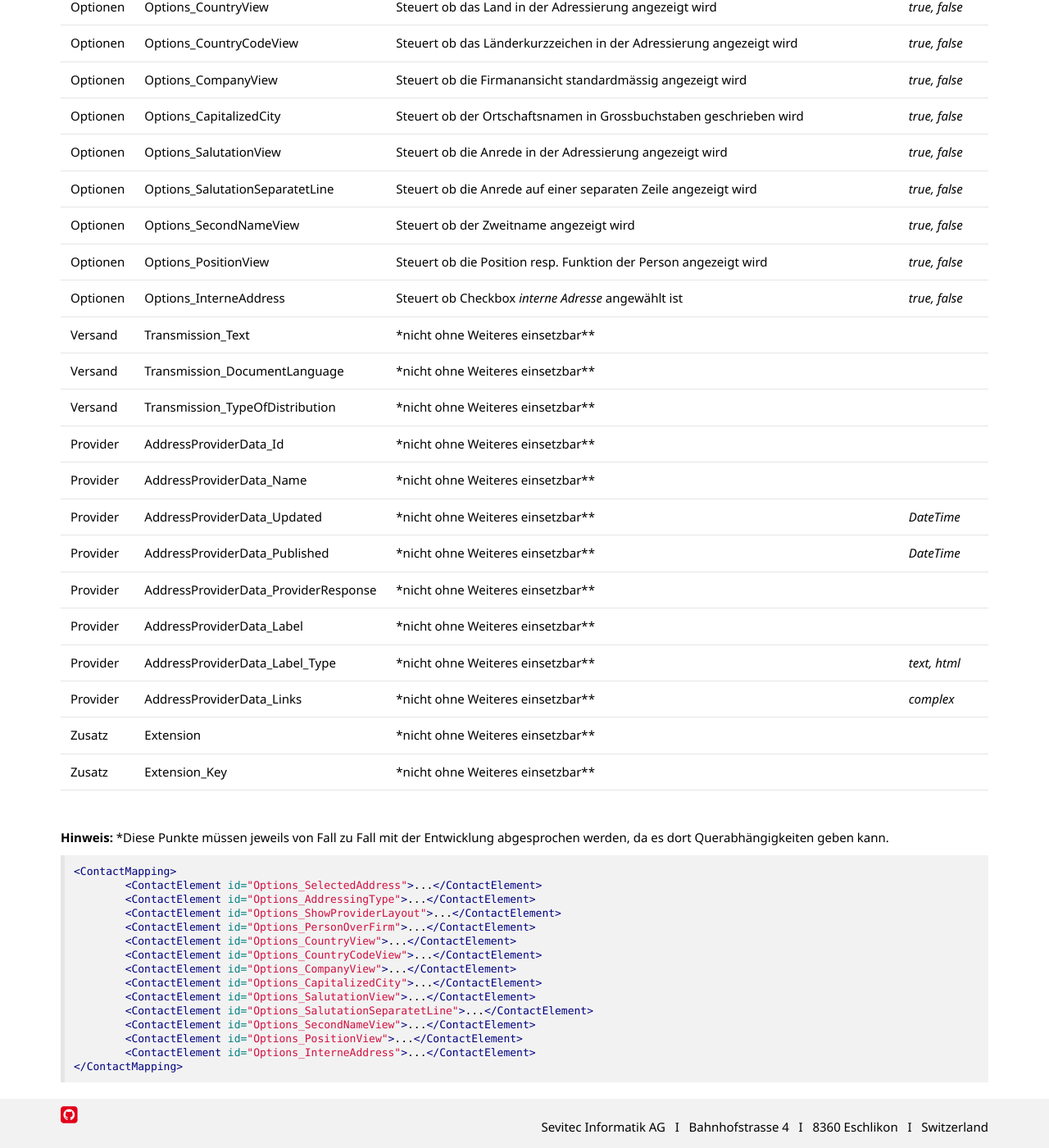
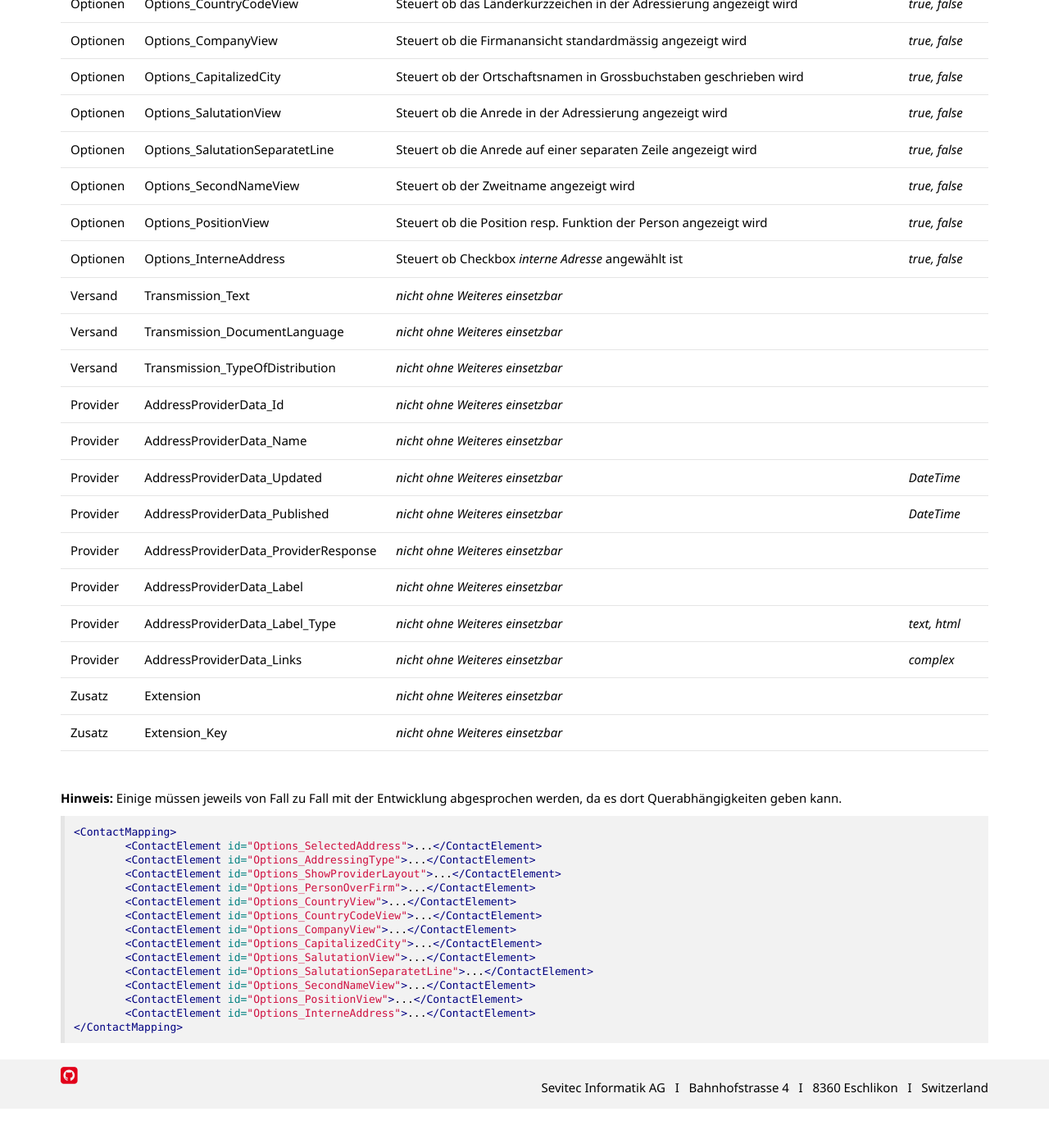
Before and after one commit to primesoft-group/oneoffixx-docs, a Jekyll site: the page built from _pages/docfunc/de/df-ap-genericsql.md, in a window 1280 px wide and 1400 px high, scrolled down 6722 px. Shown: the whole window at 82% size. Built offline with Jekyll 4.4.1, drawn with Linux system fonts in a browser that asks for light colours; nearby versions of some CDN libraries; some web fonts are replaced; after the commit the page ends 8074 px from its top, so only the background shows below that.

Commit message:
Changed formatting of Generic SQL Provider documentation

````diff
--- a/_pages/docfunc/de/df-ap-genericsql.md
+++ b/_pages/docfunc/de/df-ap-genericsql.md
@@ -109,7 +109,7 @@
 **Hinweis:** Wenn die Kolonnennamen der Datenbankresultate mit den Feldnamen übereinstimmen, ist kein weiteres ContactMapping nötig.
 
 
-## Mapping für *Person* und *AdditionalPerson*
+### Mapping für *Person* und *AdditionalPerson*
 
 **Hinweis:** die Felder für *AdditionalPerson* sind identisch, beginnen aber mit *AdditionalPerson_* anstelle *Person_*.
 
@@ -182,7 +182,7 @@
 ```
 
 
-## Mapping für Firmen
+### Mapping für Firmen
 
 {:.table .table-striped}
 | Kategorie | Feldname | Beschreibung |
@@ -240,7 +240,7 @@
 ```
 
 
-## Mapping für Optionen
+### Mapping für Optionen
 
 {:.table .table-striped}
 | Kategorie | Feldname | Beschreibung | Werte |
@@ -258,21 +258,21 @@
 | Optionen | Options_SecondNameView | Steuert ob der Zweitname angezeigt wird | *true, false* |
 | Optionen | Options_PositionView | Steuert ob die Position resp. Funktion der Person angezeigt wird | *true, false* |
 | Optionen | Options_InterneAddress | Steuert ob Checkbox *interne Adresse* angewählt ist | *true, false* |
-| Versand | Transmission_Text | *nicht ohne Weiteres einsetzbar** | |
-| Versand | Transmission_DocumentLanguage | *nicht ohne Weiteres einsetzbar** |  |
-| Versand | Transmission_TypeOfDistribution | *nicht ohne Weiteres einsetzbar** |  |
-| Provider | AddressProviderData_Id | *nicht ohne Weiteres einsetzbar** |  |
-| Provider | AddressProviderData_Name | *nicht ohne Weiteres einsetzbar** |  |
-| Provider | AddressProviderData_Updated | *nicht ohne Weiteres einsetzbar** | *DateTime* |
-| Provider | AddressProviderData_Published | *nicht ohne Weiteres einsetzbar** | *DateTime* |
-| Provider | AddressProviderData_ProviderResponse | *nicht ohne Weiteres einsetzbar** |  |
-| Provider | AddressProviderData_Label | *nicht ohne Weiteres einsetzbar** |  |
-| Provider | AddressProviderData_Label_Type | *nicht ohne Weiteres einsetzbar** | *text, html* |
-| Provider | AddressProviderData_Links | *nicht ohne Weiteres einsetzbar**  | *complex* |
-| Zusatz | Extension | *nicht ohne Weiteres einsetzbar** | |
-| Zusatz | Extension_Key | *nicht ohne Weiteres einsetzbar** | |
+| Versand | Transmission_Text | *nicht ohne Weiteres einsetzbar* | |
+| Versand | Transmission_DocumentLanguage | *nicht ohne Weiteres einsetzbar* |  |
+| Versand | Transmission_TypeOfDistribution | *nicht ohne Weiteres einsetzbar* |  |
+| Provider | AddressProviderData_Id | *nicht ohne Weiteres einsetzbar* |  |
+| Provider | AddressProviderData_Name | *nicht ohne Weiteres einsetzbar* |  |
+| Provider | AddressProviderData_Updated | *nicht ohne Weiteres einsetzbar* | *DateTime* |
+| Provider | AddressProviderData_Published | *nicht ohne Weiteres einsetzbar* | *DateTime* |
+| Provider | AddressProviderData_ProviderResponse | *nicht ohne Weiteres einsetzbar* |  |
+| Provider | AddressProviderData_Label | *nicht ohne Weiteres einsetzbar* |  |
+| Provider | AddressProviderData_Label_Type | *nicht ohne Weiteres einsetzbar* | *text, html* |
+| Provider | AddressProviderData_Links | *nicht ohne Weiteres einsetzbar*  | *complex* |
+| Zusatz | Extension | *nicht ohne Weiteres einsetzbar* | |
+| Zusatz | Extension_Key | *nicht ohne Weiteres einsetzbar* | |
 
-**Hinweis:** *Diese Punkte müssen jeweils von Fall zu Fall mit der Entwicklung abgesprochen werden, da es dort Querabhängigkeiten geben kann.
+**Hinweis:** Einige müssen jeweils von Fall zu Fall mit der Entwicklung abgesprochen werden, da es dort Querabhängigkeiten geben kann.
 
 ```xml
 <ContactMapping>
````
